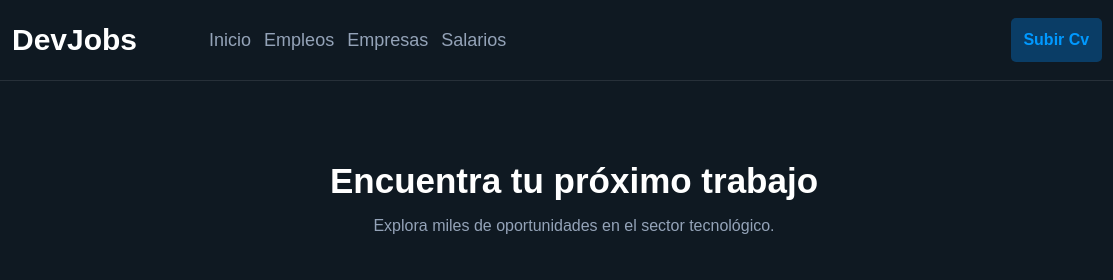
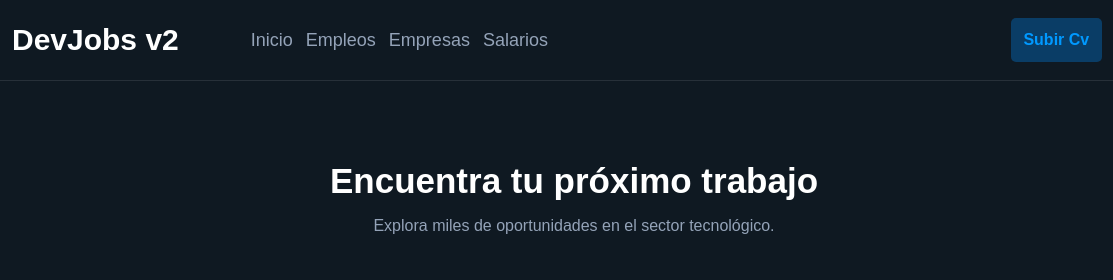
Before and after one commit to borjadvzy/devjobs-jscamp, a plain HTML site: page public/busqueda.html in a window 1280 px wide. Shown: the top 280 px of the page, 66-1179 px from the left. Drawn offline with Linux system fonts and the light colour scheme; grey boxes are pictures that could not be loaded.

Commit message:
Modified busqueda.html

```diff
--- a/public/busqueda.html
+++ b/public/busqueda.html
@@ -16,7 +16,7 @@
     <section>
       <div class="branch">
         <svg  xmlns="http://www.w3.org/2000/svg"  width="30"  height="30"  viewBox="0 0 24 24"  fill="#0084ff"  class="icon icon-tabler icons-tabler-filled icon-tabler-square-asterisk"><path stroke="none" d="M0 0h24v24H0z" fill="none"/><path d="M19 2a3 3 0 0 1 3 3v14a3 3 0 0 1 -3 3h-14a3 3 0 0 1 -3 -3v-14a3 3 0 0 1 3 -3zm-7 5.5a1 1 0 0 0 -1 1v1.631l-1.445 -.963l-.101 -.06a1 1 0 0 0 -1.009 1.724l1.75 1.168l-1.75 1.169l-.093 .07a1 1 0 0 0 1.203 1.594l1.445 -.965v1.632l.007 .117a1 1 0 0 0 1.993 -.117v-1.631l1.445 .963l.101 .06a1 1 0 0 0 1.009 -1.724l-1.752 -1.169l1.752 -1.167l.093 -.07a1 1 0 0 0 -1.203 -1.594l-1.445 .962v-1.63l-.007 -.117a1 1 0 0 0 -.993 -.883z" /></svg>
-        <h2>DevJobs</h2>
+        <h2>DevJobs v2</h2>
       </div>
 
       <article class="nav-bar">
```
